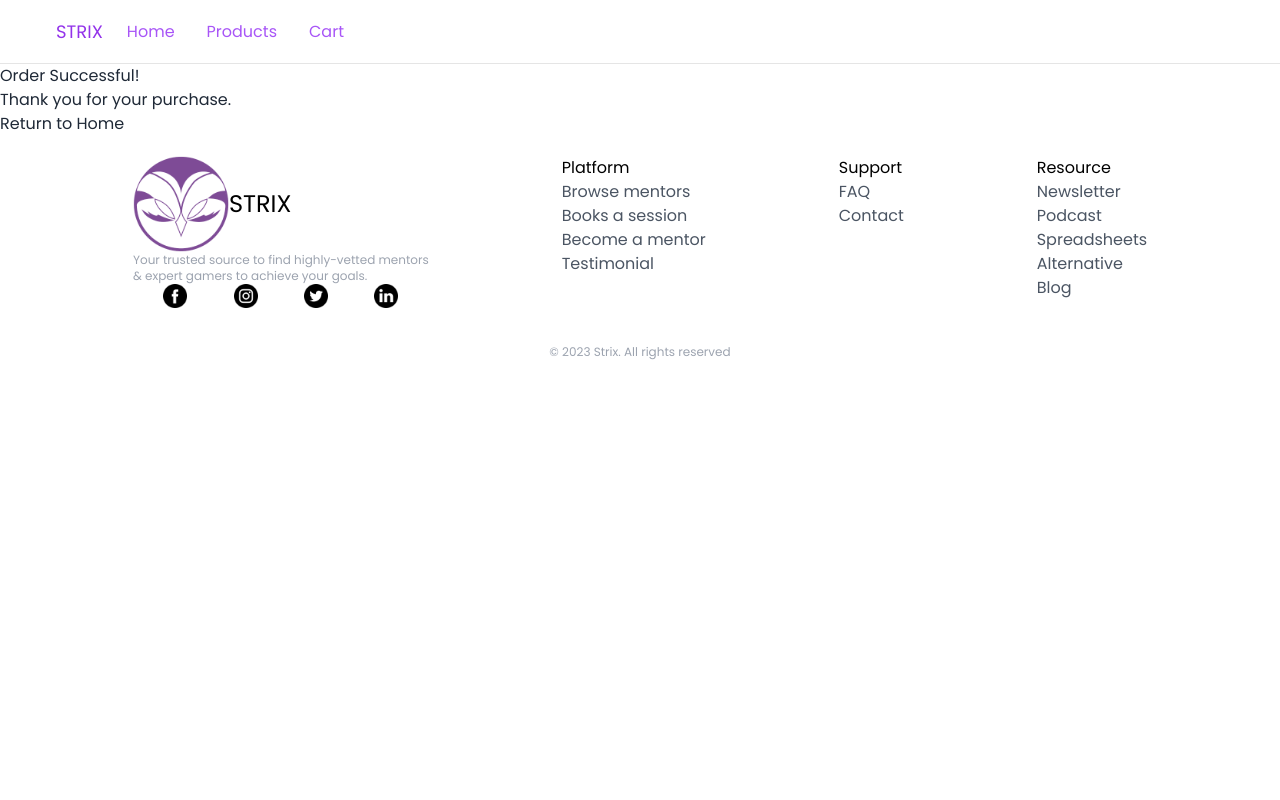
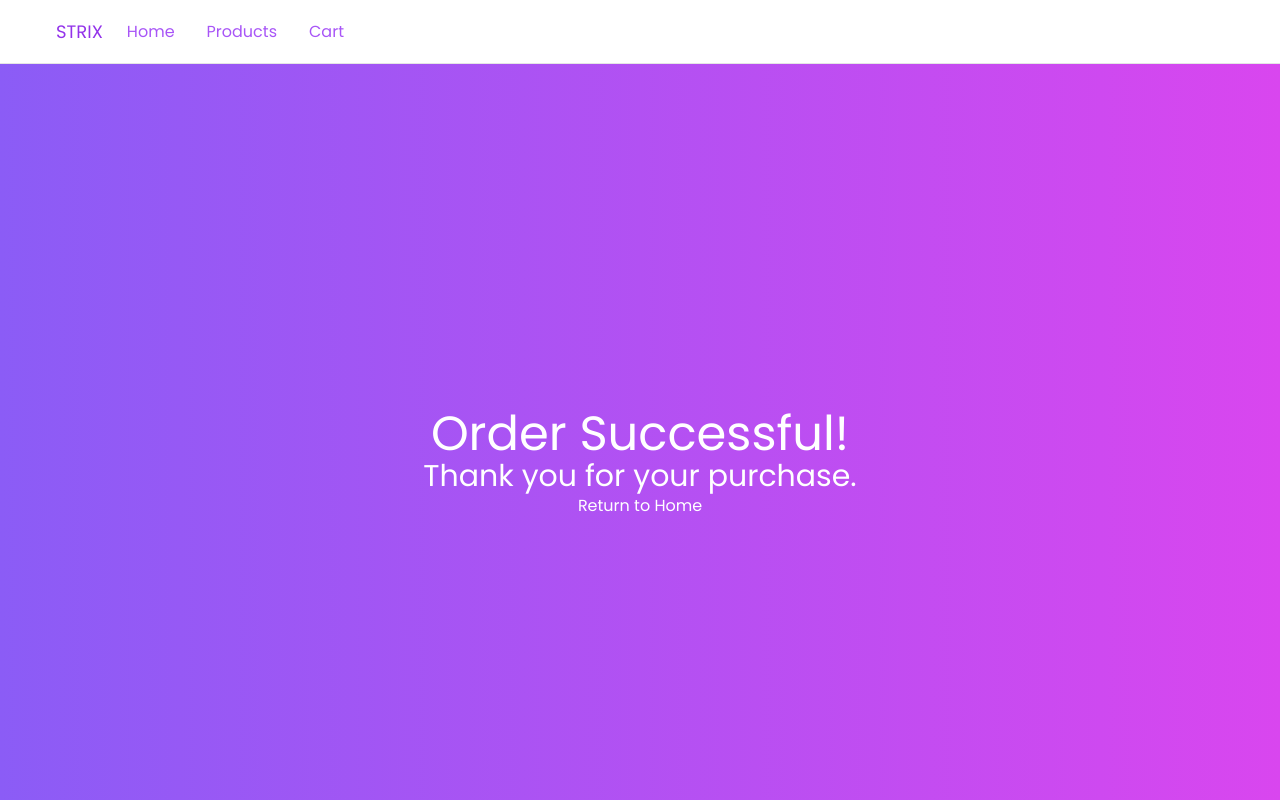
Before and after one commit to sandazzz/next-strix, a Next.js app: page /success in a window 1280 px wide. Shown: the top 800 px of the page. Built offline with nearby package versions, Linux system fonts and the light colour scheme.

Commit message:
Cart update

```diff
--- a/app/api/checkout-sessions/route.ts
+++ b/app/api/checkout-sessions/route.ts
@@ -8,7 +8,7 @@ export async function POST(request: Request, res: any) {
   const session = await stripe.checkout.sessions.create({
     line_items: requestBody,
     mode: "subscription",
-    success_url: `http://localhost:3000/cart`,
+    success_url: `http://localhost:3000/success`,
     cancel_url: `http://localhost:3000/cart`,
   });
   return NextResponse.json(session.url);
--- a/app/cart/page.tsx
+++ b/app/cart/page.tsx
@@ -45,8 +45,10 @@ export default function Cart() {
     if (response.ok) {
       const data = await response.json();
       console.log("Checkout session created:", data);
+      clearCart()
       // Rediriger l'utilisateur vers la session de paiement
       window.location.href = data;
+
     }
   };
   return (
--- a/app/success/page.tsx
+++ b/app/success/page.tsx
@@ -1,13 +1,12 @@
-// success.js
 import Link from 'next/link';
 
 export default function SuccessPage() {
   return (
-    <div>
-      <h1>Order Successful!</h1>
-      <p>Thank you for your purchase.</p>
-      <Link href="/">
-        <a>Return to Home</a>
+    <div className='bg-gradient-to-r from-violet-500 to-fuchsia-500 min-h-screen p-7 md:px-16 text-white flex flex-col justify-center items-center'>
+      <h1 className='text-5xl text-center	'>Order Successful!</h1>
+      <p className='text-3xl text-center'>Thank you for your purchase.</p>
+      <Link  className='text-center' href="/">
+        Return to Home
       </Link>
     </div>
   );
--- a/app/ui/products/productId/coach-detail.tsx
+++ b/app/ui/products/productId/coach-detail.tsx
@@ -4,12 +4,9 @@ import Image from "next/image";
 import { Product } from "@/app/lib/definition";
 import VanillaTilt from "vanilla-tilt";
 
-interface CoachCardProps {
-  coachData: Product;
-}
 type PlanType = "lite_plan" | "standard_plan" | "extended_plan";
 
-export default function CoachDetail({ coachData }: CoachCardProps) {
+export default function CoachDetail({ coachData }: {coachData :Product}) {
   const [selectedPlan, setSelectedPlan] = useState<PlanType>("standard_plan");
 
   const handlePlanChange = (plan: PlanType) => {
```
Also changed, not shown: 1 other file (tests, documents, lock files or other folders).
